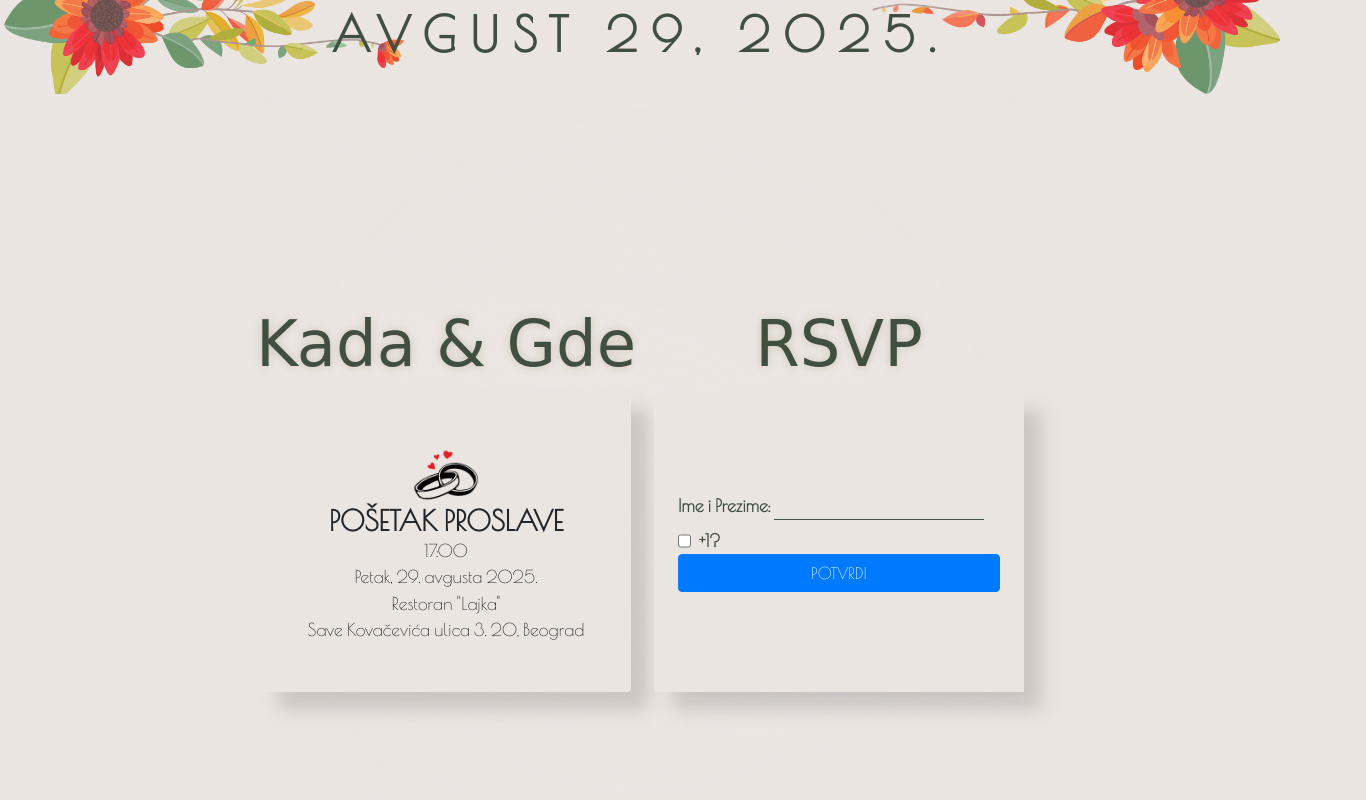
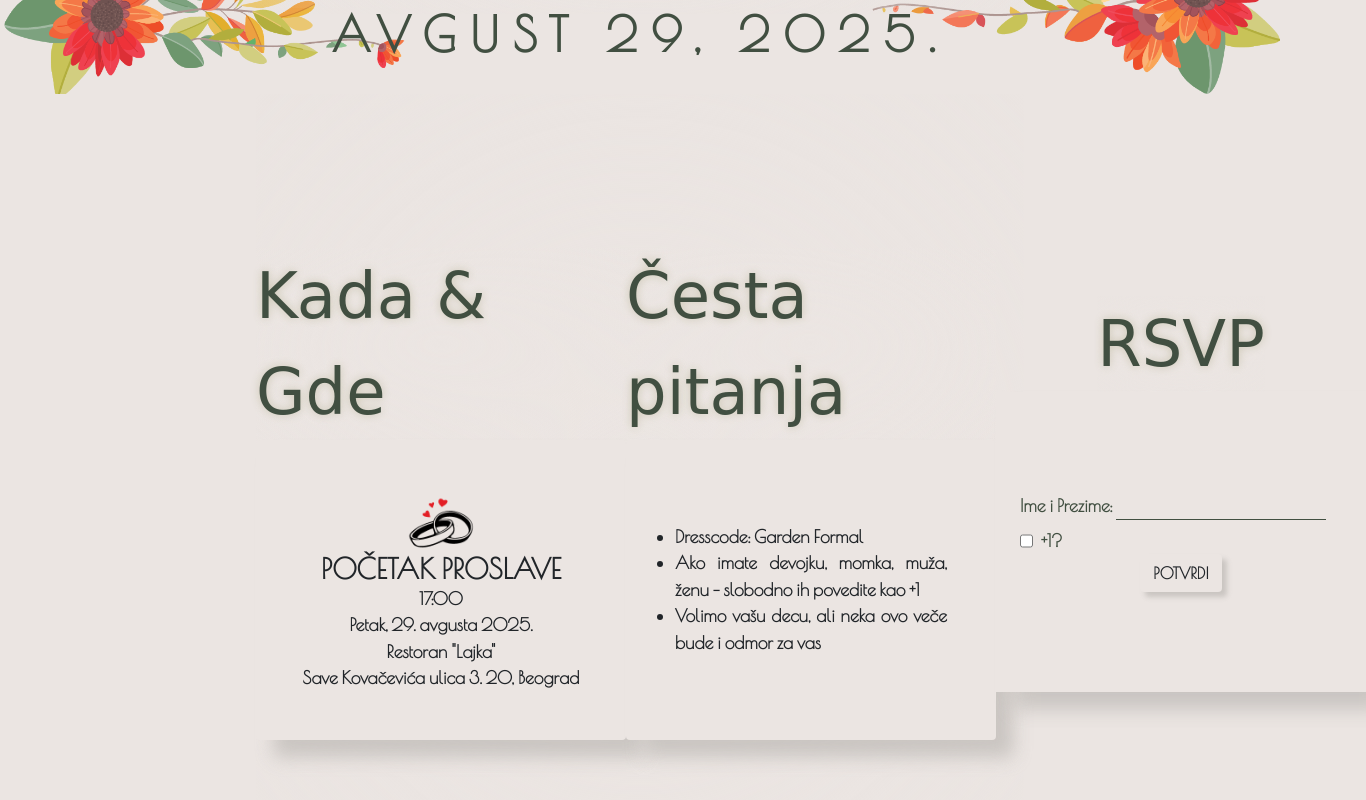
Before and after one commit to wesely1996/bilojevreme, a plain HTML site: page index.html in a window 1280 px wide. Shown: the part 706-1506 px from the top of the page, 1366 px wide, since content can reach past the window. Drawn offline with nearby package versions, Linux system fonts and the light colour scheme; a web font is replaced by a local one.

Commit message:
v0.8 FAQ added

```diff
--- a/index.css
+++ b/index.css
@@ -90,6 +90,7 @@ body {
   width: 370px;
   height: 35vh;
   min-height: 300px;
+  margin: 0;
 }
 
 .section-title {
@@ -125,6 +126,7 @@ body {
 }
 
 #detalji-vencanja {
+  min-height: 100vh;
   padding-top: 10vh;
   padding-bottom: 10vh;
   margin-left: 20%;
@@ -319,3 +321,12 @@ body {
 .block {
   display: block !important;
 }
+
+.submit-btn {
+  box-shadow: 5px 5px 5px #bebab7be;
+}
+
+.submit-btn:hover {
+  box-shadow: 5px 5px 5px #bebab7;
+  text-shadow: #414f41 1px 1px 1px;
+}
--- a/index.html
+++ b/index.html
@@ -186,7 +186,7 @@
       <!-- DETALJI VENČANJA -->
       <div
         class="d-flex flex-column justify-content-center align-items-center"
-        style="min-height: 100%"
+        style="min-height: 60vh"
       >
         <div class="section-title" id="detalji-vencanja-naslov">Kada & Gde</div>
         <div class="d-flex flex-wrap justify-content-center align-items-center">
@@ -203,15 +203,44 @@
             <div
               class="h3 card-subtitle text-uppercase poiret-one font-weight-bold"
             >
-              Pošetak proslave
+              Početak proslave
             </div>
-            <div class="card-text poiret-one">17:00</div>
-            <div class="card-text poiret-one">Petak, 29. avgusta 2025.</div>
-            <div class="card-text poiret-one">Restoran "Lajka"</div>
-            <div class="card-text poiret-one">
+            <div class="card-text poiret-one font-weight-bold">17:00</div>
+            <div class="card-text poiret-one font-weight-bold">
+              Petak, 29. avgusta 2025.
+            </div>
+            <div class="card-text poiret-one font-weight-bold">
+              Restoran "Lajka"
+            </div>
+            <div class="card-text poiret-one font-weight-bold">
               Save Kovačevića ulica 3. 20, Beograd
             </div>
           </button>
+        </div>
+      </div>
+
+      <!-- FAQ -->
+      <div
+        class="d-flex flex-column justify-content-center align-items-center"
+        style="min-height: 60vh"
+      >
+        <div class="section-title" id="detalji-vencanja-naslov">
+          Česta pitanja
+        </div>
+        <div class="d-flex flex-wrap justify-content-center align-items-center">
+          <ul
+            class="d-flex flex-column justify-content-center flex-start p-5 btn detail-card"
+          >
+            <li class="card-text poiret-one font-weight-bold text-justify">
+              Dresscode: Garden Formal
+            </li>
+            <li class="card-text poiret-one font-weight-bold text-justify">
+              Ako imate devojku, momka, muža, ženu - slobodno ih povedite kao +1
+            </li>
+            <li class="card-text poiret-one font-weight-bold text-justify">
+              Volimo vašu decu, ali neka ovo veče bude i odmor za vas
+            </li>
+          </ul>
         </div>
       </div>
 
@@ -219,7 +248,7 @@
       <!-- https://docs.google.com/forms/d/e/1FAIpQLSfICZDDls3usu_uMP37MfGgM7rq9Yty7ROEV2u8N6U8ec67mw/viewform?usp=pp_url&entry.1574077765=IME&entry.1802455363=IME -->
       <div
         class="d-flex flex-column justify-content-center align-items-center"
-        style="min-height: 80vh"
+        style="min-height: 60vh"
       >
         <div class="section-title" id="detalji-vencanja-naslov">RSVP</div>
         <div class="d-flex flex-wrap justify-content-center align-items-center">
@@ -248,9 +277,16 @@
                 type="text"
               />
             </div>
-            <button class="btn btn-primary text-uppercase" type="submit">
-              Potvrdi
-            </button>
+            <div
+              class="d-flex flex-wrap justify-content-center align-items-center"
+            >
+              <button
+                class="btn text-uppercase font-weight-bold submit-btn"
+                type="submit"
+              >
+                Potvrdi
+              </button>
+            </div>
           </form>
 
           <div id="thank-you" style="display: none">
```
